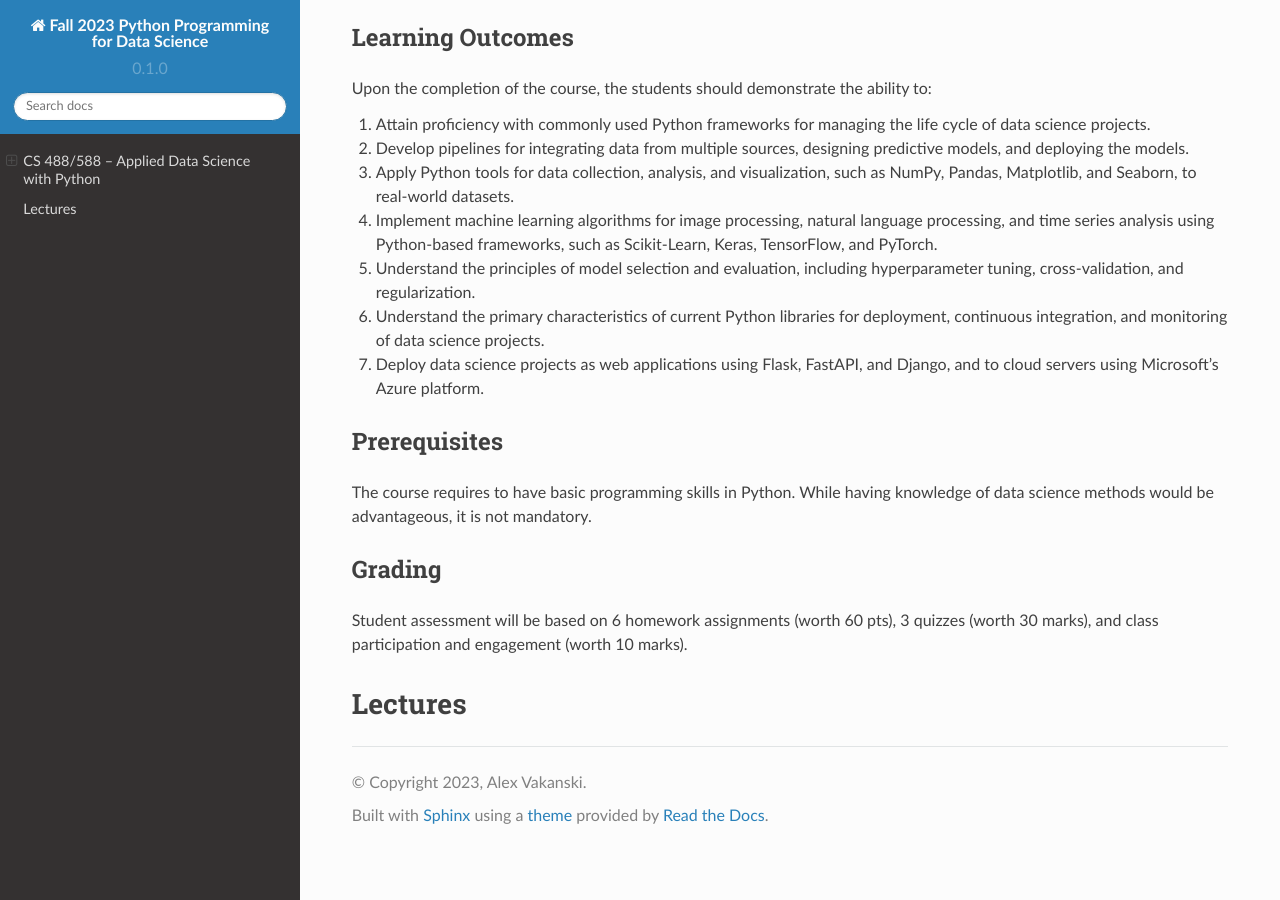
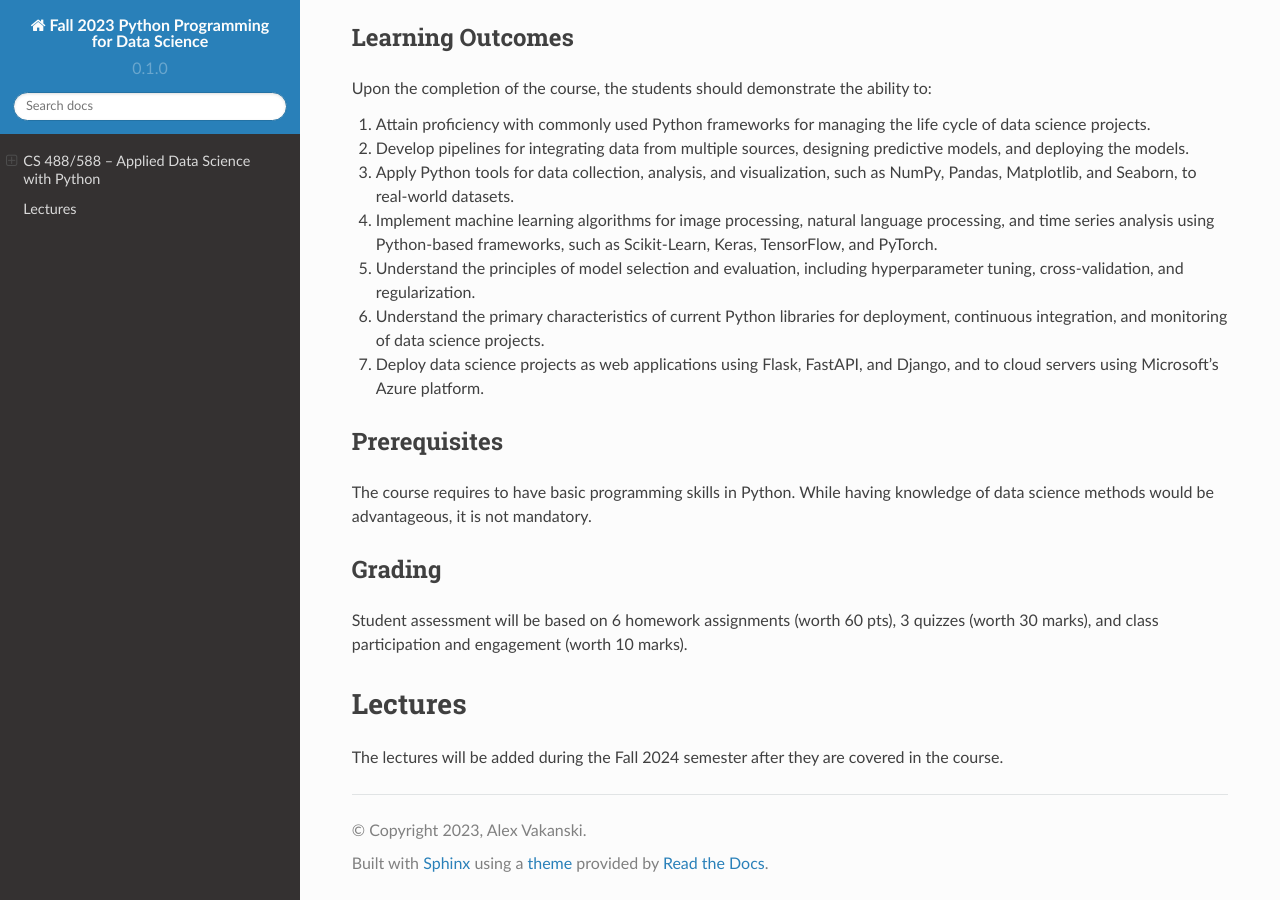
Before and after one commit to avakanski/Fall-2024-Applied-Data-Science-with-Python, a Sphinx documentation site: the page built from docs/index.rst, in a window 1280 px wide and 900 px high, scrolled down 815 px. Built offline with Sphinx 7.4.7 and the Read the Docs theme 2.0.0, drawn with Linux system fonts in a browser that asks for light colours.

Commit message:
Update index.rst

```diff
--- a/docs/index.rst
+++ b/docs/index.rst
@@ -45,3 +45,4 @@ Student assessment will be based on 6 homework assignments (worth 60 pts), 3 qui
 
 Lectures
 ============
+The lectures will be added during the Fall 2024 semester after they are covered in the course.
```
